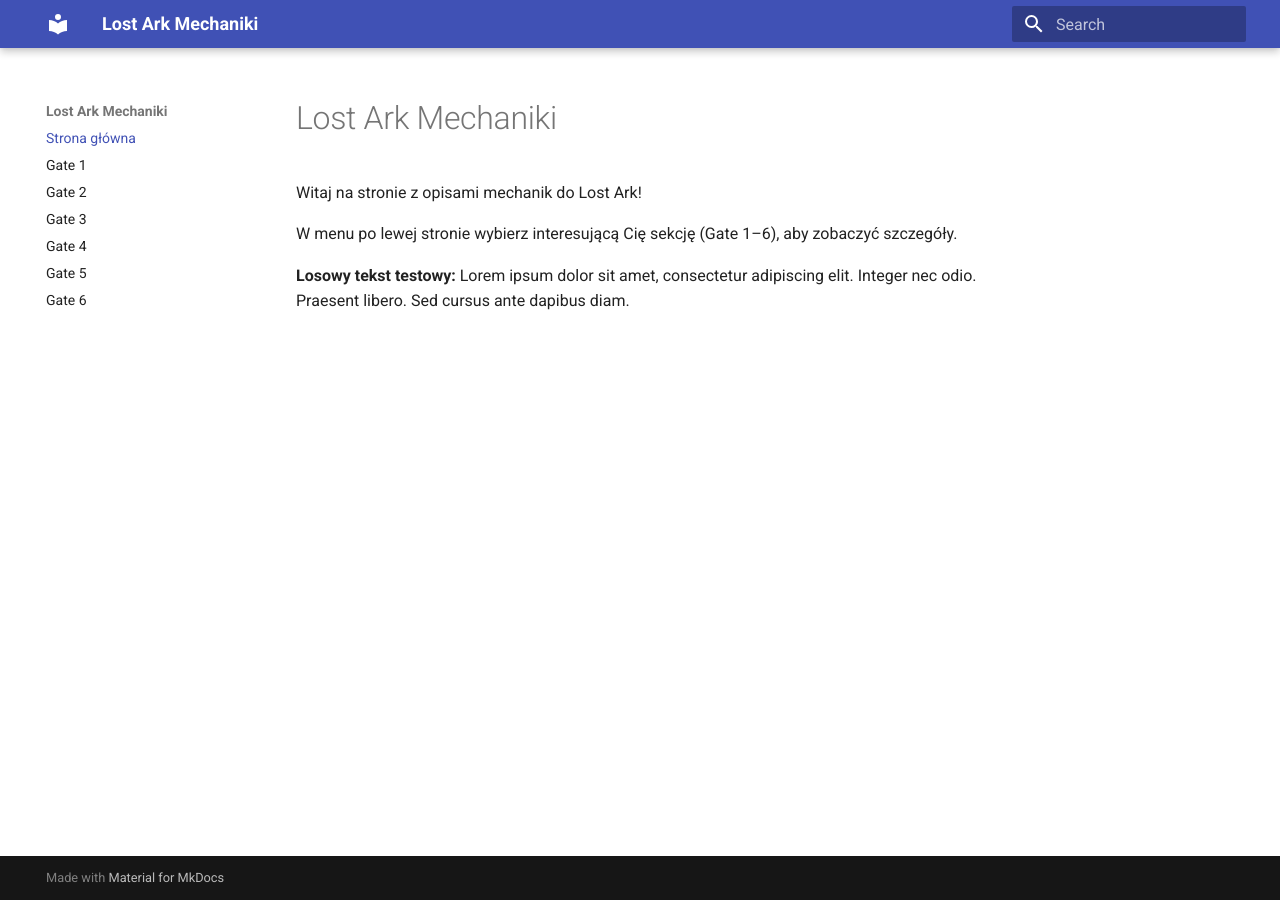
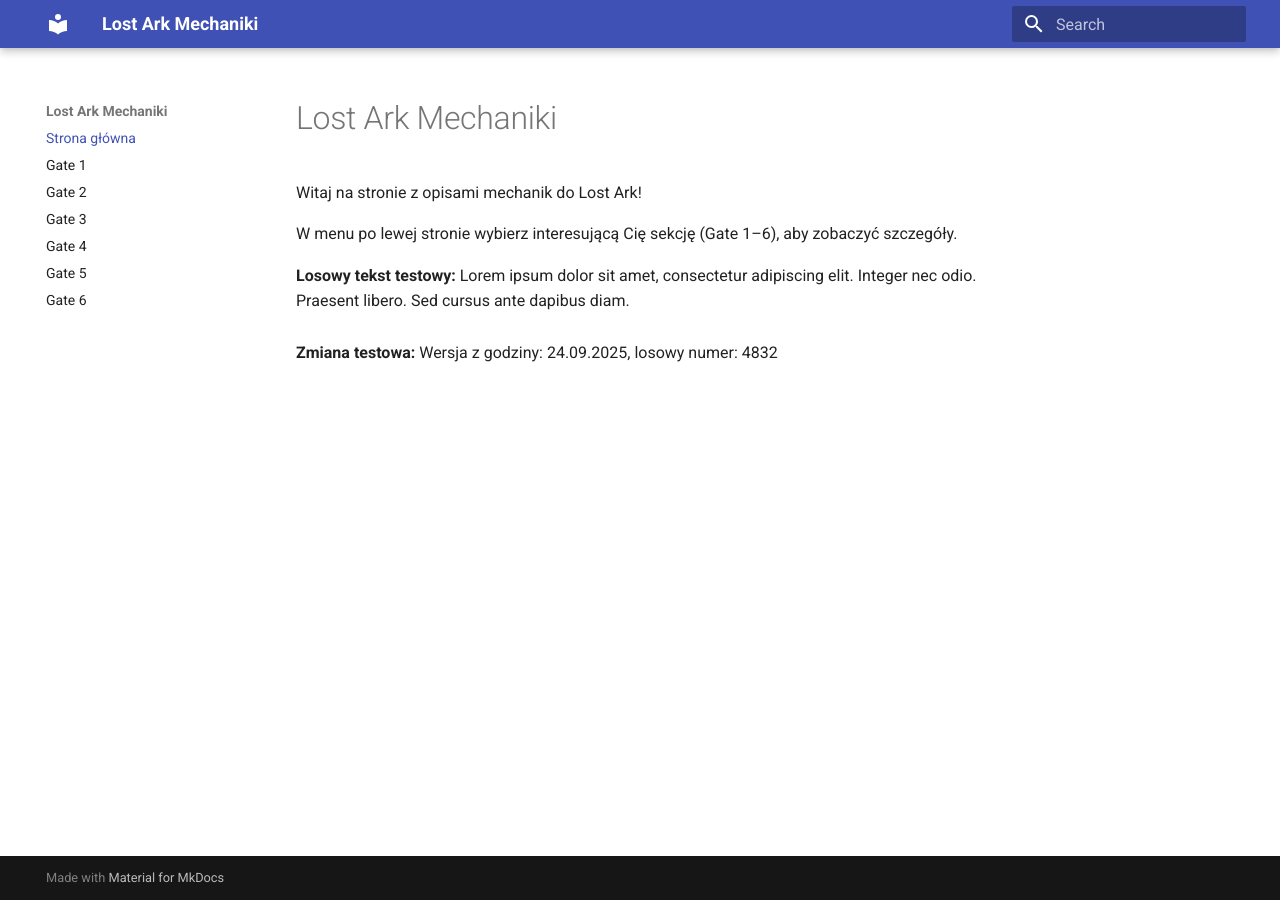
Before and after one commit to BongoArmadillo/test, an MkDocs documentation site: the page built from docs/index.md, in a window 1280 px wide. Built offline with MkDocs 1.6.1 and Material for MkDocs 9.7.7, drawn with Linux system fonts in a browser that asks for light colours.

Commit message:
Testowy tekst na stronie głównej do weryfikacji zmian

```diff
--- a/docs/index.md
+++ b/docs/index.md
@@ -6,3 +6,6 @@
 
 **Losowy tekst testowy:**
 Lorem ipsum dolor sit amet, consectetur adipiscing elit. Integer nec odio. Praesent libero. Sed cursus ante dapibus diam.
+<br><br>
+**Zmiana testowa:**
+Wersja z godziny: 24.09.2025, losowy numer: 4832
```
